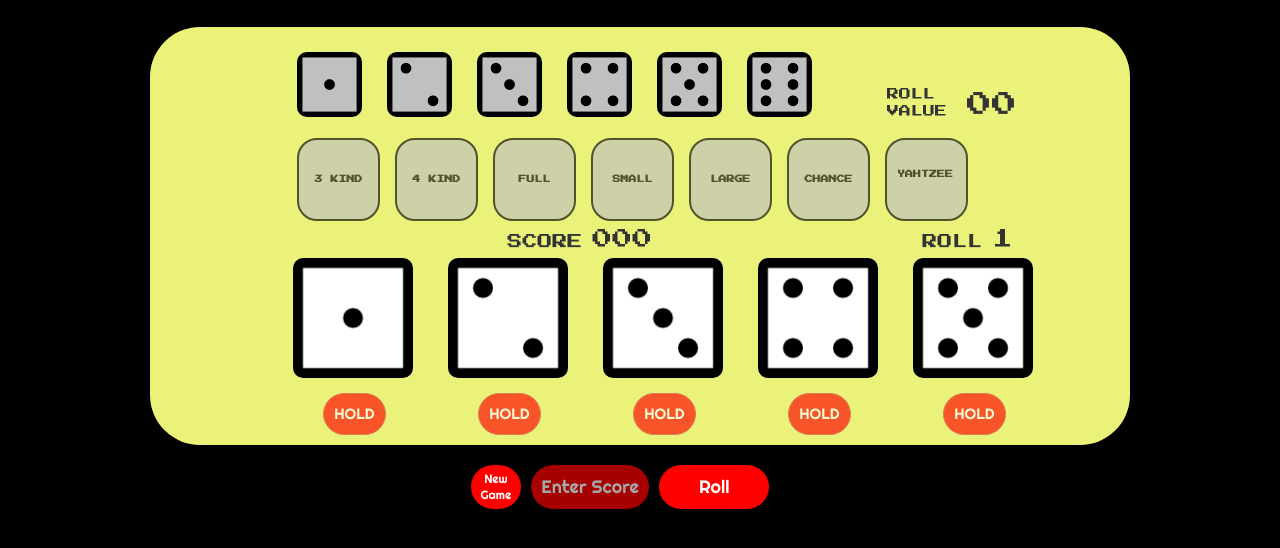
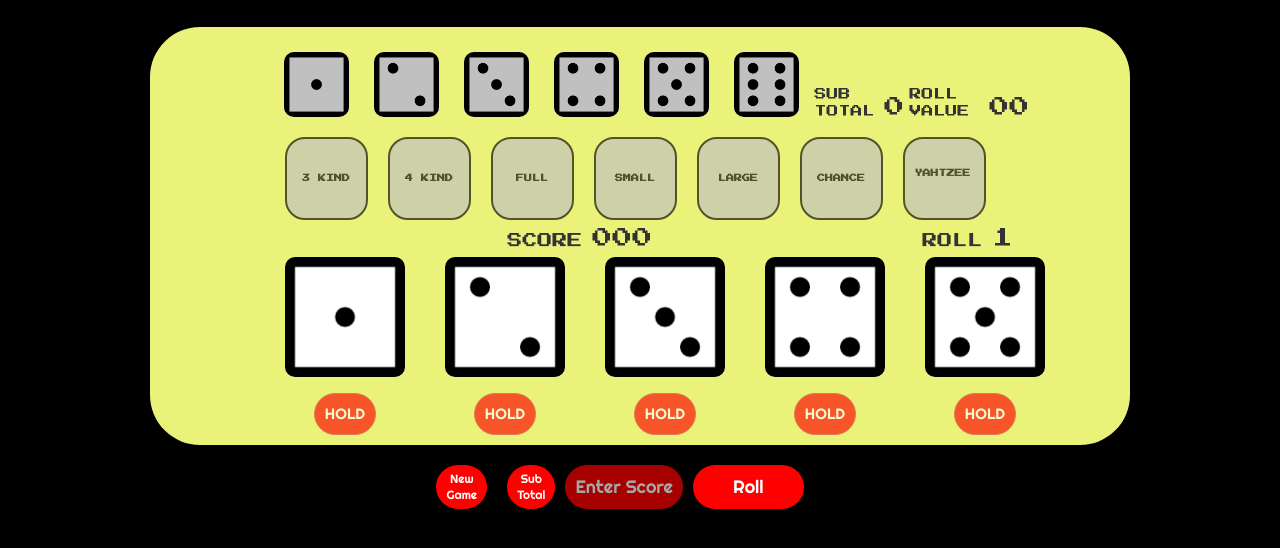
Before and after one commit to aaroniousblanco/yahtzee, a React app: page / in a window 1280 px wide. Shown: the part 152-700 px from the top of the page. Built offline with nearby package versions, Linux system fonts and the light colour scheme.

Commit message:
Fix gameover checker and bonus checker. Add subtotal score toggle button.

```diff
--- a/src/index.css
+++ b/src/index.css
@@ -11,7 +11,7 @@
 }
 
 #root .dice img {
-  margin-left: 35px;
+  margin-left: 40px;
   border-radius: 10px;
   background-color: white;
   width: 120px;
@@ -54,7 +54,7 @@
 .bottom-scoreboard button {
   border: 2px solid black;
   border-radius: 20px;
-  margin-left: 15px;
+  margin-left: 20px;
   height: 83px;
   width: 83px;
   font-size: 8px;
@@ -113,7 +113,6 @@
 
 .roll-value {
   display: inline-block;
-  margin-left: 50px;
   font-family: 'Press Start 2P', cursive;
   text-align: left;
   font-size: 12px;
@@ -124,7 +123,7 @@
   margin-left: 20px;
   font-family: 'Press Start 2P', cursive;
   text-align: left;
-  font-size: 25px;
+  font-size: 20px;
 }
 
 .roll-number-actual {
@@ -179,3 +178,23 @@
 .roll:hover, .new-game:hover {
   background-color: darkred;
 }
+
+.sub_total_toggle {
+    color: #EAF27A
+}
+
+.sub_total_toggle_false {
+    display: inline-block;
+    font-family: 'Press Start 2P', cursive;
+    text-align: left;
+    font-size: 12px;
+    margin-left: -10px;
+}
+
+.sub_total_toggle_false_value {
+    margin-left: 10px;
+    margin-right: 5px;
+    display: inline-block;
+    font-family: 'Press Start 2P', cursive;
+    font-size: 20px;
+}
--- a/src/index.js
+++ b/src/index.js
@@ -1,6 +1,7 @@
 import React from 'react';
 import ReactDOM from 'react-dom';
 import './index.css';
+import classnames from 'classnames';
 
 const diceImages = [
   '/images/dice1.png',
@@ -28,7 +29,9 @@
       yahtzee: 0,
       bonus: 0,
       top_level_score: 0,
-      message: ""
+      game_over_message: "",
+      top_level_bonus_message: "",
+      sub_total_toggle: false
     };
   }
 
@@ -168,7 +171,7 @@
       scoring_combo_selected: 'full'
     });
   }
-  yahtzeeScoringChecker = (array) => {
+  yahtzeeScoringChecker = (array) => { //fix this so player can only enter a non-yahtzee score once
     let roll_value = 0;
     let sorted_array = array.sort((a, b) => {
       return a - b;
@@ -176,7 +179,7 @@
     if (sorted_array[0] === sorted_array[4] && this.state.yahtzee === 0) {
       roll_value = 50;
     }
-    else {
+    else if (sorted_array[0] === sorted_array[4] && this.state.yahtzee === 1) {
       roll_value = 150;
     }
     this.setState({
@@ -212,6 +215,7 @@
         top_level_score: this.state.top_level_score + upper_score
       };
       this.setState(newState);
+      this.gameOverChecker();
     } else if (this.state.scoring_combo_selected === 'yahtzee') {
       this.setState({
         user_score: this.state.user_score + this.state.roll_value,
@@ -222,10 +226,21 @@
         held: [false, false, false, false, false],
         message: ""
       });
+      this.gameOverChecker();
+    }
+  }
+  gameOverChecker = () => { //returns true if all scoring combos and at least one yahtzee has been selected by the player
+    let s = this.state;
+    let array = [s.ones, s.twos, s.threes, s.fours, s.fives, s.sixes, s.three_kind, s.four_kind, s.full, s.small, s.large, s.chance];
+    let game_over_indicator = array.every(bool => {return bool === true});
+    if (game_over_indicator && this.state.yahtzee > 0) {
+        this.bonusChecker();
+        this.setState({
+            game_over_message: 'Game over!'
+        });
     }
   }
   roll = (held) => {
-    console.log(gameOverChecker()); //testing this function
       var holding_status_array = held.map((held_array_bool, index) => {
         if (held_array_bool === false) {
           return Math.ceil(Math.random() * 6);
@@ -282,24 +297,32 @@
       ones: false, twos: false, threes: false, fours: false, fives: false, sixes: false,
       three_kind: false, four_kind: false, full: false, small: false, large: false, chance: false,
       yahtzee: [false, false, false, false, false, false, false, false, false, false, false, false, false],
-      message: ""
+      top_level_bonus_message: "",
+      game_over_message: "",
+      top_level_score: 0
     });
   }
-  bonusChecker = () => { //call this at the end of the game
+  bonusChecker = () => { //this is called inside gameOverChecker
     if (this.state.ones && this.state.twos && this.state.threes && this.state.fours && this.state.fives && this.state.sixes) {
       if (this.state.top_level_score >= 63) {
         this.setState({
           bonus: 35,
-          user_score: this.state.user_score + 35
+          user_score: this.state.user_score + 35,
+          top_level_bonus_message: 'Top level bonus reached!'
         });
       }
     }
   }
-  gameOverChecker = () => { //test this
-    let s = this.state;
-    let array = [s.ones, s.twos, s.threes, s.fours, s.fives, s.sixes, s.three_kind, s.four_kind, s.full, s.small, s.large, s.chance, s.yahtzee[0]];
-    let poop = array.every(bool => {bool});
-    return poop;
+  showSubTotal = () => {
+      if (this.state.sub_total_toggle) {
+          this.setState({
+             sub_total_toggle: false
+          });
+      } else if (this.state.sub_total_toggle === false) {
+          this.setState({
+             sub_total_toggle: true
+          });
+      }
   }
 
   render() {
@@ -318,6 +341,8 @@
             <input type="image" disabled={this.state.rolls === 0 || this.state.fours} src={this.props.diceImages[3]} className="btTxt submit" onClick={() => this.upperSectionScoringChecker(4, scoring_array)}/>
             <input type="image" disabled={this.state.rolls === 0 || this.state.fives} src={this.props.diceImages[4]} className="btTxt submit" onClick={() => this.upperSectionScoringChecker(5, scoring_array)}/>
             <input type="image" disabled={this.state.rolls === 0 || this.state.sixes} src={this.props.diceImages[5]} className="btTxt submit" onClick={() => this.upperSectionScoringChecker(6, scoring_array)}/>
+            <div className={classnames("sub_total_toggle_false", {'sub_total_toggle' : this.state.sub_total_toggle})}>SUB<br/>TOTAL</div>
+            <div className={classnames("sub_total_toggle_false_value", {'sub_total_toggle' : this.state.sub_total_toggle, 'roll-value-actual' : this.state.sub_total_toggle,})}>{this.state.top_level_score}</div>
             <div className="roll-value">ROLL<br/>VALUE</div>
             <div className="roll-value-actual">{this.state.roll_value === 0 ? "00" : this.state.roll_value < 10 ? "0" + this.state.roll_value : this.state.roll_value}</div>
           </div>
@@ -329,7 +354,7 @@
             <div><button disabled={this.state.rolls === 0 || this.state.large === true} type="submit" className="btn btn-primary" onClick={() => this.largeStraightScoringChecker(scoring_array)}>{this.state.large === true ? "" : "LARGE"}</button></div>
             <div><button disabled={this.state.rolls === 0 || this.state.chance === true} type="submit" className="btn btn-primary" onClick={() => this.chanceScoringChecker(scoring_array)}>{this.state.chance === true ? "" : "CHANCE"}</button></div>
             <div><button disabled={this.state.rolls === 0} type="submit" className="yahtzee btn btn-primary" onClick={() => this.yahtzeeScoringChecker(scoring_array)} >YAHTZEE</button></div>
-            <div className="roll-number">{this.state.message.length > 0 ? "SELECT" : "SCORE"}</div>
+            <div className="roll-number">{this.state.game_over_message.length > 0 ? "SELECT" : "SCORE"}</div>
             <div className="roll-number-actual">{this.state.user_score === 0 ? "000" : this.state.user_score}</div>
             <div className="roll-number">ROLL</div>
             <div className="roll-number-actual">{this.state.rolls === 0 ? 1 : this.state.rolls <= 2 ? this.state.rolls + 1 : this.state.rolls === 4 ? 3 : ""}</div>
@@ -358,8 +383,10 @@
         </div>
         <div>
           <button type="submit" className="new-game btn btn-primary btn-lg" onClick={() => this.newGame()}>New<br/>Game</button>
+          <button type="submit" className="new-game btn btn-primary btn-lg" onClick={() => this.showSubTotal()}>Sub<br/>Total</button>
           <button disabled={this.state.rolls === 0 || this.state.score_entered === true} type="submit" className="enter btn btn-primary btn-lg" onClick={() => this.enterScore()}>Enter Score</button>
           <button disabled={this.state.rolls === 3} className="roll btn btn-primary btn-lg" onClick={() => this.roll(this.state.held)}>{this.state.rolls === 3 ? "Out of Rolls" : "Roll"}</button>
+          <div className="messages">{this.state.game_over_message}{this.state.top_level_bonus_message}</div>
         </div>
       </div>
     );
```
